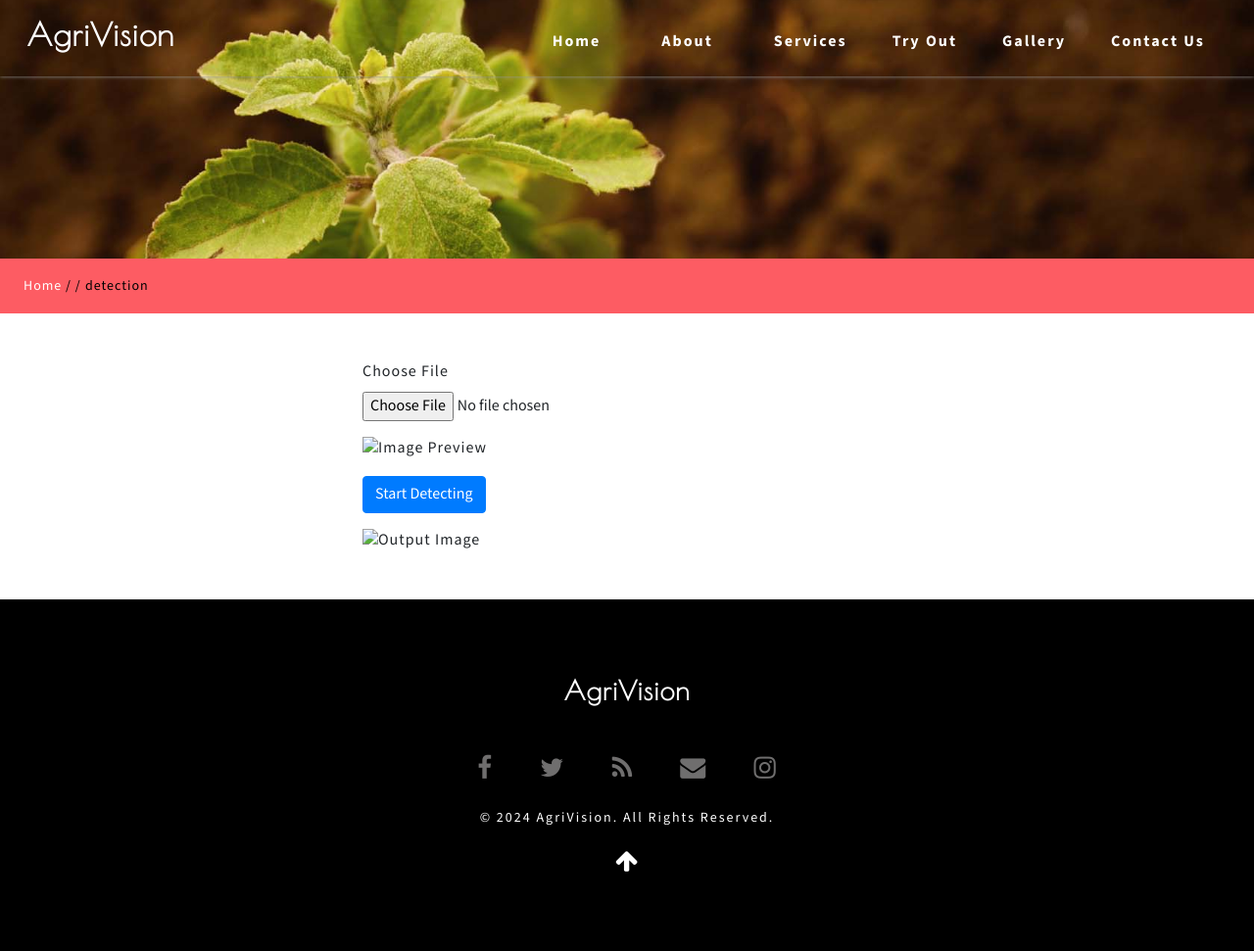
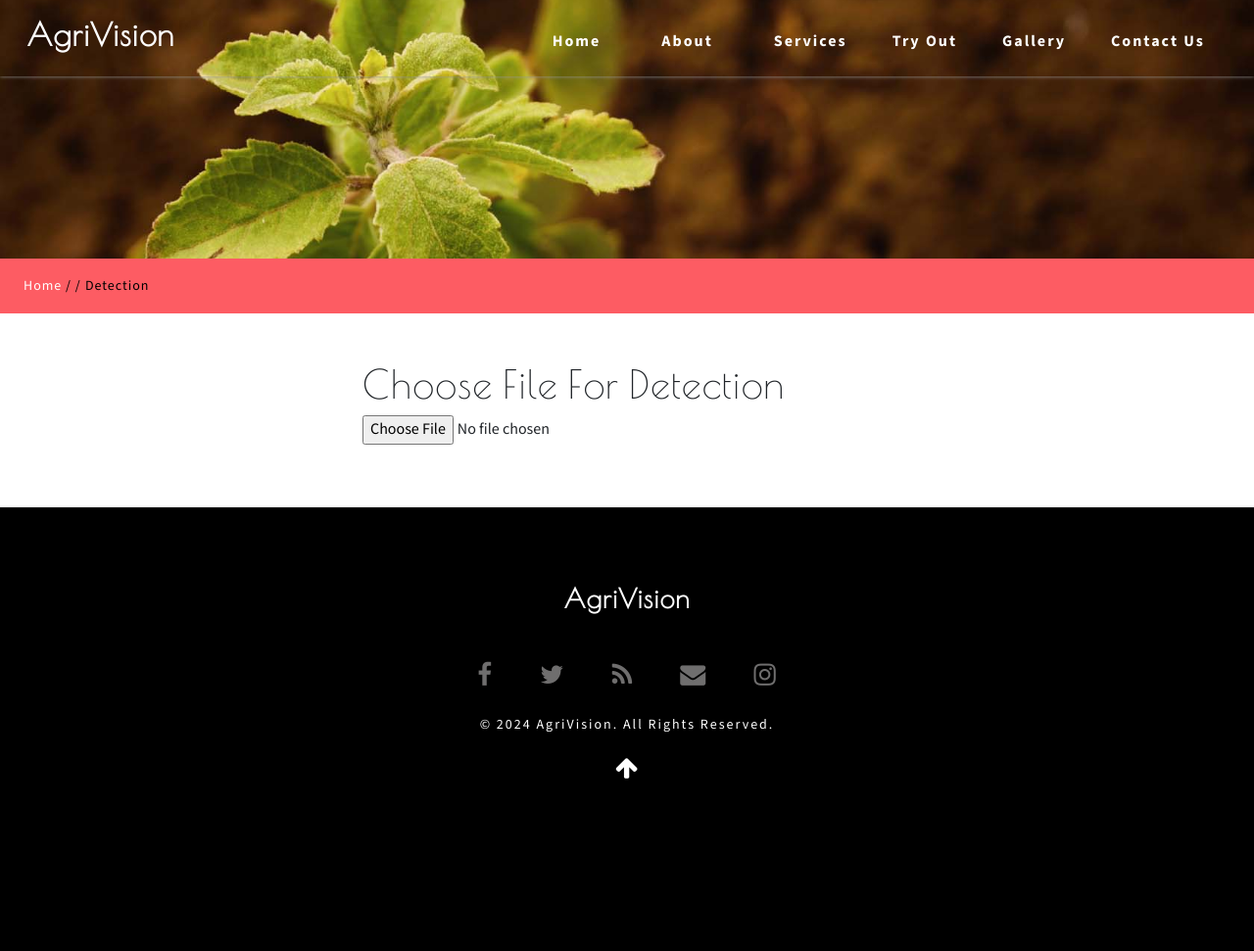
Before and after one commit to PrinuVinod/AgriVision, a Flask app: page /detection in a window 1280 px wide. Shown: the whole page at 98% size. After the commit the page ends 795 px from the top, so only its background shows below. Run offline with Flask 3, Linux system fonts and the light colour scheme; some libraries are stand-ins or nearby versions.

Commit message:
detection works

```diff
--- a/app.py
+++ b/app.py
@@ -1,9 +1,36 @@
-from flask import Flask, render_template, request, jsonify
+from flask import Flask, render_template, request, jsonify, url_for
 import subprocess
 import os
 from pymongo import MongoClient
+from bson import ObjectId
+import datetime
+import base64
 
 app = Flask(__name__)
+
+# Connect to MongoDB
+try:
+    client = MongoClient("mongodb+srv://prinuvinod:blahblah123@cluster0.nlgfvz1.mongodb.net/?retryWrites=true&w=majority")
+    db = client["AgriVision"]
+    uploads_collection = db["uploads"]
+    output_collection = db["output"]
+
+    # Check if MongoDB is connected
+    if client.server_info():
+        print("Connected to MongoDB successfully")
+    else:
+        print("Failed to connect to MongoDB")
+
+except Exception as e:
+    print(f"Error connecting to MongoDB: {e}")
+
+# Specify the directory for saving images in the static folder
+static_folder = 'static'
+upload_folder = os.path.join(static_folder, 'uploads')
+output_folder = os.path.join(static_folder, 'output')
+
+os.makedirs(upload_folder, exist_ok=True)
+os.makedirs(output_folder, exist_ok=True)
 
 @app.route('/')
 def index():
@@ -31,28 +58,59 @@ def service():
 
 @app.route('/start_detection', methods=['POST'])
 def start_detection():
-    # Specify the directory for saving images
-    upload_folder = 'uploads'
-    os.makedirs(upload_folder, exist_ok=True)
+    try:
+        # Check if the 'file' key is in the request.files dictionary
+        if 'file' not in request.files:
+            return "No file part"
 
-    # Check if the 'file' key is in the request.files dictionary
-    if 'file' not in request.files:
-        return "No file part"
+        uploaded_image = request.files['file']
+        if uploaded_image.filename == '':
+            return "No selected file"
 
-    uploaded_image = request.files['file']
-    if uploaded_image.filename == '':
-        return "No selected file"
+        # Save the uploaded image with a unique name in the static/uploads folder
+        image_path = os.path.join(upload_folder, 'user_image.jpg')
+        uploaded_image.save(image_path)
 
-    # Save the uploaded image with a unique name
-    image_path = os.path.join(upload_folder, 'user_image.jpg')
-    uploaded_image.save(image_path)
+        # Save uploaded image to MongoDB
+        with open(image_path, 'rb') as image_file:
+            image_data = image_file.read()
+            uploaded_image_id = str(ObjectId())
+            uploads_collection.insert_one({
+                '_id': uploaded_image_id,
+                'type': 'uploaded',
+                'data': image_data,
+                'timestamp': datetime.datetime.utcnow()
+            })
 
-    # Perform detection using the saved image
-    detection_script_path = 'detect.py'
-    subprocess.run(['python', detection_script_path, image_path])
+        # Perform detection using the saved image
+        detection_script_path = 'detect.py'
+        subprocess.run(['python', detection_script_path, image_path])
 
-    # Return a response (you may customize the response based on your needs)
-    return "Detection started successfully"
+        # Save annotated output image to MongoDB
+        with open(os.path.join(output_folder, 'annotated_image.jpg'), 'rb') as output_image_file:
+            output_image_data = output_image_file.read()
+            output_image_id = str(ObjectId())
+            output_collection.insert_one({
+                '_id': output_image_id,
+                'type': 'output',
+                'data': output_image_data,
+                'timestamp': datetime.datetime.utcnow()
+            })
+
+        # Convert images to base64 for displaying in HTML
+        uploaded_image_base64 = base64.b64encode(image_data).decode('utf-8')
+        output_image_base64 = base64.b64encode(output_image_data).decode('utf-8')
+
+        return jsonify({
+            'uploaded_image_base64': uploaded_image_base64,
+            'output_image_base64': output_image_base64,
+            'uploaded_image_url': url_for('static', filename=f'uploads/user_image.jpg'),
+            'output_image_url': url_for('static', filename=f'output/annotated_image.jpg')
+        })
+
+    except Exception as e:
+        print(f"Error processing detection: {e}")
+        return jsonify({'error': 'An error occurred during detection.'}), 500
 
 if __name__ == '__main__':
     app.run(debug=True)
--- a/templates/detection.html
+++ b/templates/detection.html
@@ -53,7 +53,7 @@
                <a href="{{ url_for('index') }}">Home</a>
                <span>/ /</span>
             </li>
-            <li>detection</li>
+            <li>Detection</li>
          </ul>
       </div>
    </div>
@@ -63,18 +63,24 @@
       <div class="row">
          <div class="col-md-6 offset-md-3">
             <form id="uploadForm" enctype="multipart/form-data">
-               <div class="form-group">
-                  <label for="fileInput">Choose File</label>
+               <div class="form-group" id="fileInputDiv">
+                  <h1><label for="fileInput">Choose File For Detection</label></h1>
                   <input type="file" class="form-control-file" id="fileInput" name="file" accept=".jpg, .jpeg, .png">
                </div>
-               <div class="form-group">
-                  <img id="imagePreview" class="img-fluid" alt="Image Preview">
+
+               <div class="form-group" id="imagePreviewDiv" style="display: none;">
+                  <h2>Input</h2>
+                  <img id="imagePreview" class="img-fluid" alt="Image Preview"
+                     src="{{ url_for('static', filename='uploads/user_image.jpg') }}">
                </div>
-               <button type="button" class="btn btn-primary" id="startDetection">Start Detecting</button>
 
-               <!-- New div to display output -->
-               <div id="outputDiv" class="mt-3">
-                  <img id="outputImage" class="img-fluid" alt="Output Image">
+               <button type="button" class="btn btn-primary" id="startDetection" style="display: none;">Start
+                  Detecting</button>
+
+               <div id="outputDiv" class="mt-3" style="display: none;">
+                  <h2>Output</h2>
+                  <img id="outputImage" class="img-fluid" alt="Output Image"
+                     src="{{ url_for('static', filename='output/annotated_image.jpg') }}">
                </div>
             </form>
          </div>
@@ -112,7 +118,6 @@
    </footer>
    <!--//footer -->
 
-   <!-- Javascript files-->
    <script src="../static/js/jquery.min.js"></script>
    <script src="../static/js/bootstrap.bundle.min.js"></script>
    <script src="../static/js/jquery-3.0.0.min.js"></script>
@@ -129,13 +134,18 @@
                var reader = new FileReader();
                reader.onload = function (e) {
                   $('#imagePreview').attr('src', e.target.result);
-                  $('#imagePreview').show();
+                  $('#imagePreviewDiv').show();
+                  $('#startDetection').show();
+                  $('#fileInputDiv').hide();
                };
                reader.readAsDataURL(input.files[0]);
             }
          });
 
          $("#startDetection").click(function () {
+            // Hide the button after clicking
+            $(this).hide();
+
             $.ajax({
                type: "POST",
                url: "/start_detection",
@@ -146,10 +156,10 @@
                   console.log("Detection started successfully");
 
                   // Update the source of the image after detection is completed
-                  $('#imagePreview').attr('src', 'output/annotated_image.jpg');
+                  $('#imagePreview').attr('src', 'static/uploads/user_image.jpg');
 
                   // Display the annotated image in the output div
-                  $('#outputImage').attr('src', 'output/annotated_image.jpg');
+                  $('#outputImage').attr('src', 'static/output/annotated_image.jpg');
                   $('#outputDiv').show();
                },
                error: function (error) {
@@ -159,7 +169,6 @@
          });
       });
    </script>
-
 </body>
 
 </html>
```
Also changed, not shown: detect.py (+6 -3 lines).
